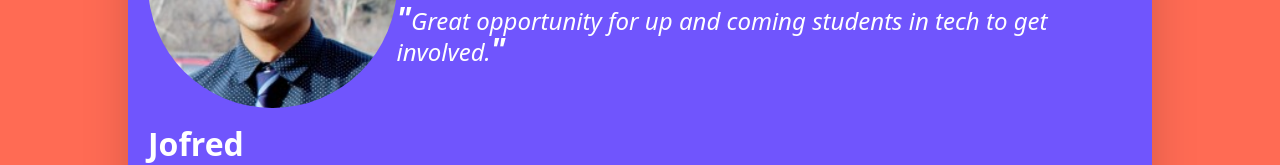
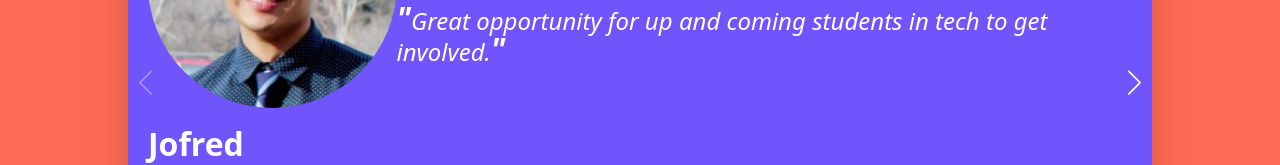
Before and after one commit to Code-the-Change-YYC/code-the-change-yyc-site, a Next.js app: page /who-we-are in a window 1280 px wide. Shown: the part 1765-1930 px from the top of the page. Built offline with nearby package versions, Linux system fonts and the light colour scheme; a web font is replaced by a local one.

Commit message:
feat: Add navigation

```diff
--- a/components/AlumniCarousel.jsx
+++ b/components/AlumniCarousel.jsx
@@ -1,11 +1,12 @@
 /* eslint-disable @next/next/no-img-element */
 import { ALUMNI } from "../data/alumni";
 import { Navigation } from "swiper";
-import { Swiper, SwiperSlide } from "swiper/react";
+import { SwiperSlide } from "swiper/react";
+import Carousel from "./Carousel";
 import "swiper/css";
-import "swiper/css/effect-cards";
+import "swiper/css/navigation";
 
-const CAROUSEL_CONTAINER = "text-white rounded-lg w-[20rem] h-[37.5rem] shadow-2xl md:w-4/5";
+const CAROUSEL_CONTAINER = "text-white rounded-lg w-[20rem] h-[37.5rem] shadow-2xl md:w-4/5 swiper-button-white";
 const ALUMNI_TILE =
   "bg-[#7055FD] w-[20rem] h-[37.5rem] rounded-lg items-center p-5 flex flex-col shadow-2xl md:w-full md:flex-row";
 const ALUMNI_PROFILE = "flex flex-col items-center mx-auto";
@@ -33,13 +34,21 @@ const AlumniTile = ({ name, file, position, prevRole, testimonial }) => {
 const AlumniCarousel = () => {
   return (
     <div className={CAROUSEL_CONTAINER}>
-      <Swiper modules={[Navigation]} spaceBetween={SPACE_BETWEEN_ELEMENTS}>
+      <Carousel
+        style={{
+          "--swiper-navigation-color": "#FFF",
+          "--swiper-navigation-size": "25px",
+        }}
+        modules={[Navigation]}
+        navigation
+        spaceBetween={SPACE_BETWEEN_ELEMENTS}
+      >
         {ALUMNI.map((alumni) => (
           <SwiperSlide key={alumni.name}>
             <AlumniTile {...alumni} />
           </SwiperSlide>
         ))}
-      </Swiper>
+      </Carousel>
     </div>
   );
 };
--- a/styles/globals.css
+++ b/styles/globals.css
@@ -2,10 +2,6 @@
 @tailwind base;
 @tailwind components;
 @tailwind utilities;
-
-.text-stroke-outside {
-  -webkit-text-stroke: 5px white;
-}
 
 @media (max-width: 768px) {
   .text-stroke-outside {
```
